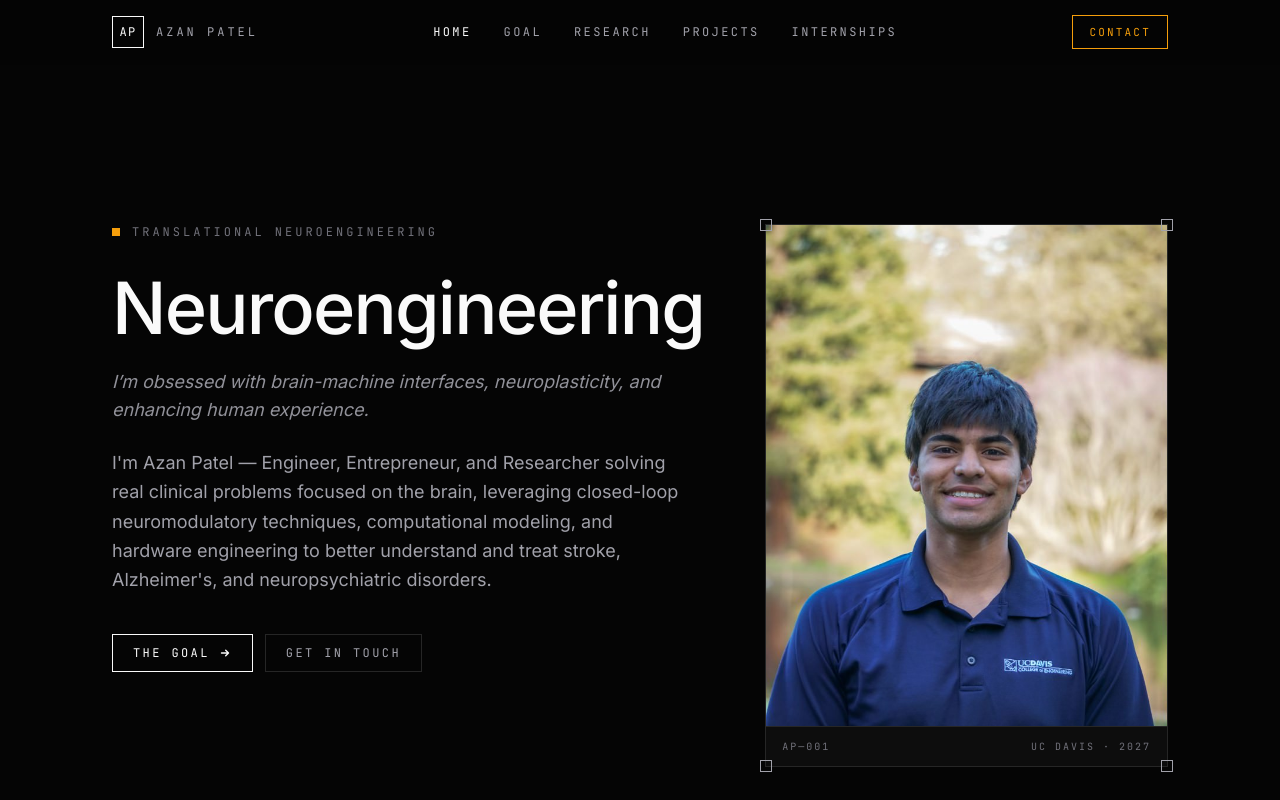
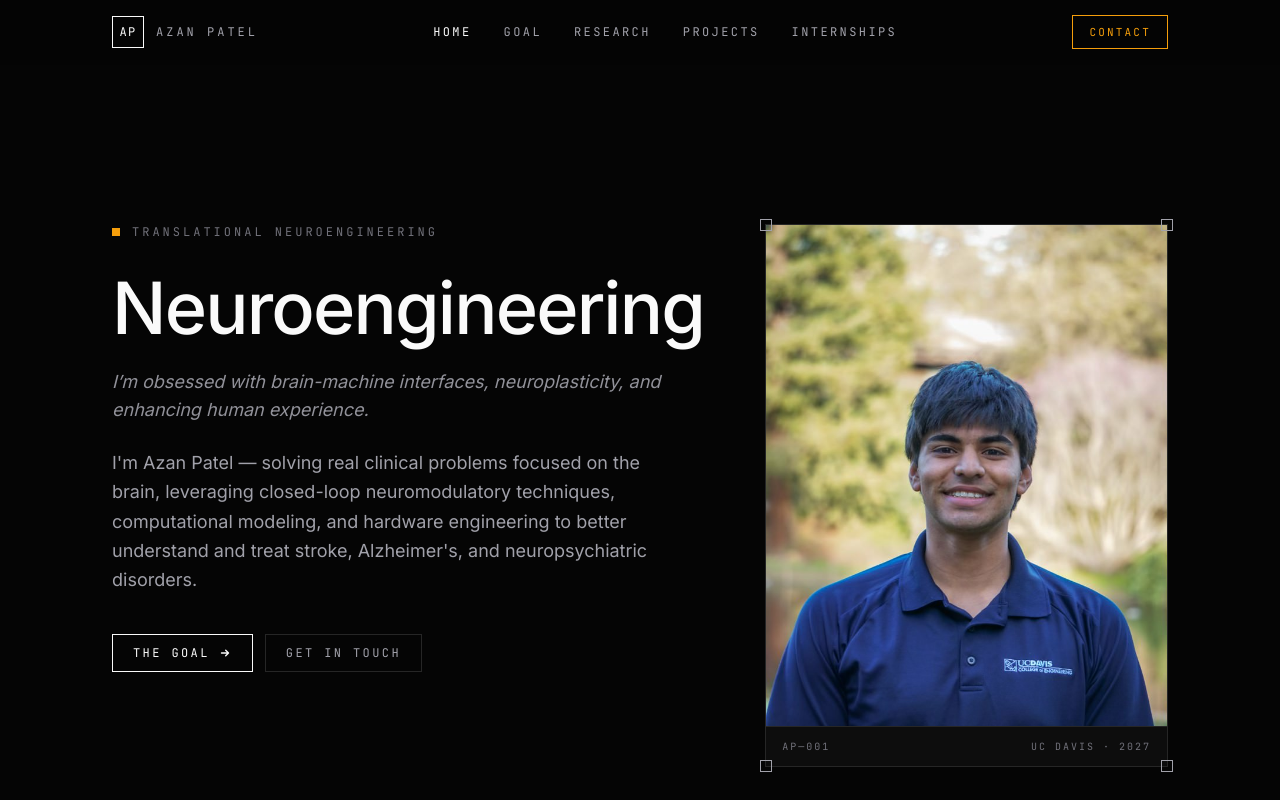
Before and after one commit to Azanpatel1/Azan-Portfolio, a React (Vite) app in the folder Azanpatel.com/: page / in a window 1280 px wide. Shown: the top 800 px of the page. Built offline with nearby package versions, Linux system fonts and the light colour scheme.

Commit message:
Drop role list from hero intro
Remove "Engineer, Entrepreneur, and Researcher" so the intro leads
straight into the work.

Co-Authored-By: Claude Opus 5 <noreply@anthropic.com>
Claude-Session: https://claude.ai/code/session_01BfZozLdJPLcdrrxUiVd58H

```diff
--- a/Azanpatel.com/src/components/home/Hero.tsx
+++ b/Azanpatel.com/src/components/home/Hero.tsx
@@ -20,10 +20,10 @@ const Hero = () => {
             </p>
 
             <p className="mt-6 text-text-muted text-lg max-w-xl leading-relaxed">
-              I'm Azan Patel &mdash; Engineer, Entrepreneur, and Researcher solving real clinical
-              problems focused on the brain, leveraging closed-loop neuromodulatory techniques,
-              computational modeling, and hardware engineering to better understand and treat
-              stroke, Alzheimer's, and neuropsychiatric disorders.
+              I'm Azan Patel &mdash; solving real clinical problems focused on the brain,
+              leveraging closed-loop neuromodulatory techniques, computational modeling, and
+              hardware engineering to better understand and treat stroke, Alzheimer's, and
+              neuropsychiatric disorders.
             </p>
 
             <div className="mt-10 flex flex-col sm:flex-row gap-3">
```
